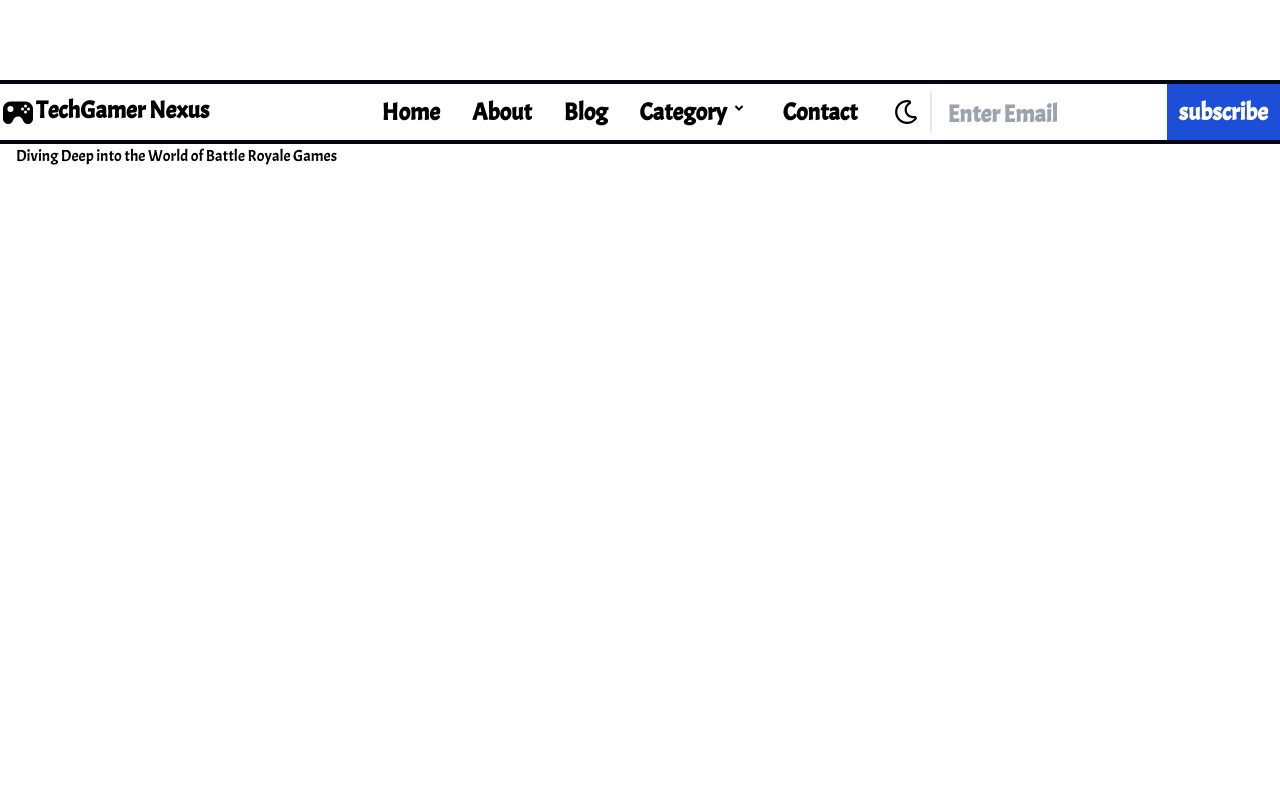
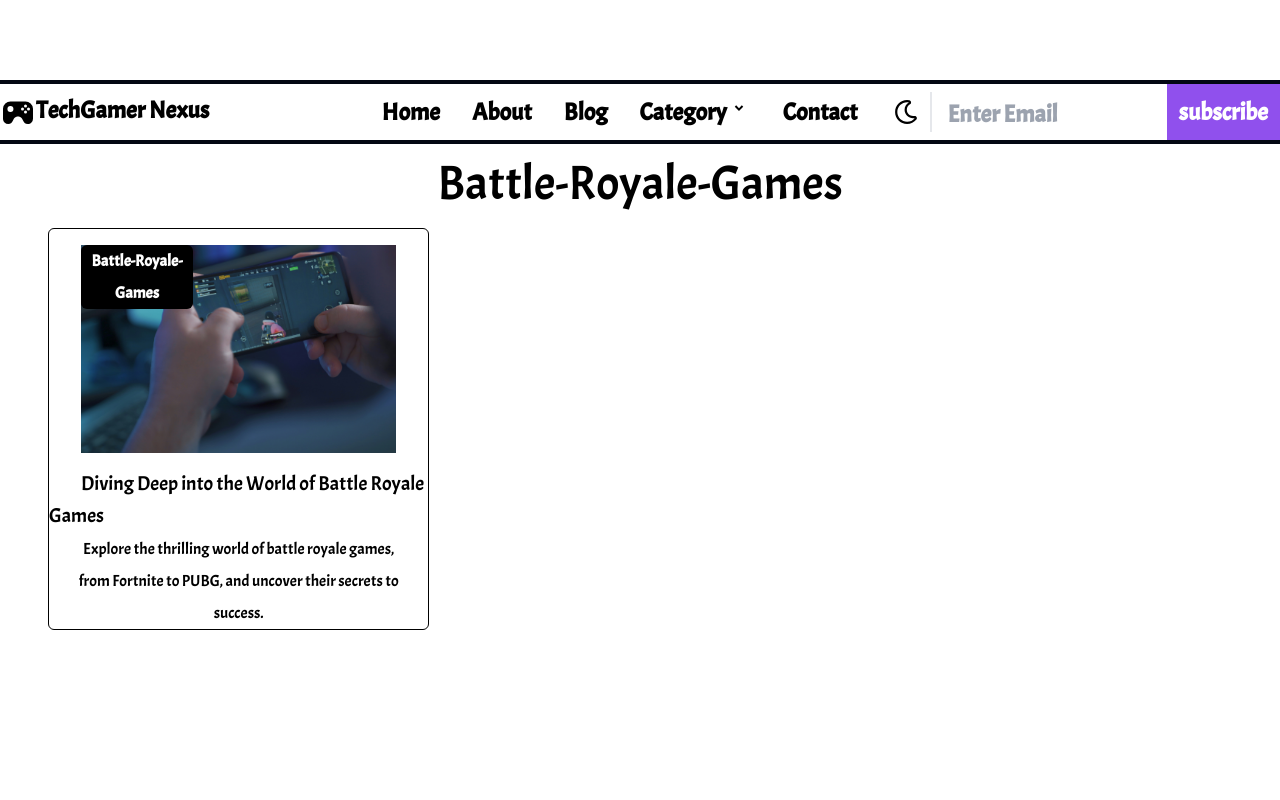
Before and after one commit to Ogojoshua905/univelcityproject, a Next.js app: page /category/Battle-Royale-Games in a window 1280 px wide. Shown: the top 800 px of the page. Built offline with nearby package versions, Linux system fonts and the light colour scheme.

Commit message:
fix: made changes

```diff
--- a/package.json
+++ b/package.json
@@ -9,7 +9,11 @@
     "lint": "next lint"
   },
   "dependencies": {
-    "framer-motion": "^11.1.7",
+    "@chakra-ui/next-js": "^2.2.0",
+    "@chakra-ui/react": "^2.8.2",
+    "@emotion/react": "^11.11.4",
+    "@emotion/styled": "^11.11.5",
+    "framer-motion": "^11.2.0",
     "gsap": "^3.12.5",
     "next": "^14.2.3",
     "next-themes": "^0.3.0",
--- a/src/app/category/[slug]/page.jsx
+++ b/src/app/category/[slug]/page.jsx
@@ -1,17 +1,45 @@
 "use client"
 import { articles } from "@/app/page"
+import Link from "next/link"
 
 
 export default function CategorySlug({params}) {
-    const filteredCat = articles.filter(articles => articles.category ==
+    const filteredCat = articles.filter(article => article.category ==
          params.slug)
   return (
-    <div className="grid md:grid-cols-3 gap-4 mb-7 object-cover pl-4 pr-4">
-      {filteredCat.map( articles => (
-        <section className={`bg-[url(/media/${articles.category}.jpg)bg-cover h-[300px]]`}>
-            <h2>{articles.title}</h2>
-        </section>
-      ))}
+    // <div className="grid md:grid-cols-3 gap-4 mb-7 object-cover pl-4 pr-4">
+    //   {filteredCat.map( article => (
+    //     <section className={`bg-[url(/media/${article.category}.jpg)bg-cover h-[300px]]`}>
+    //         <h2>{article.title}</h2>
+    //     </section>
+    //   ))}
+    // </div>
+    <div>
+      <div>
+        <h1 className=" text-center text-5xl my-4">{params.slug}</h1>
+
+        {/* <div>
+          <Image className="sm:w-auto sm:h-auto md:w-[170vh] ml-9 md:h-[70vh] bg-cover md:pl-12 md:mx-auto py-12" src="@/public/media/Abstract.jpg" height="500" width="400" alt="Blog Page"/>
+        </div> */}
+      </div>
+
+
+    <div className="grid md:grid-cols-2 my-5 lg:grid-cols-3 sm:grid-cols-1 gap-5  mx-12">
+    {filteredCat.map(article => (
+      <div key={article.id} className="border border-black leading-loose dark:border-white hover:duration-700 hover:ease-out hover:bg-gradient-to-tr from-red-500 via-pink-600 to-pink-400 rounded-md">
+        <Link href={`/blog/${article.title.split(' ').join('-')}`} title={article.title}>
+          <section className={`bg-cover h-52 my-4 border-black mx-8`} style={{backgroundImage: `url(/media/${article.category}.jpg)`}}>
+
+            <div className=" text-center">
+          <h2 className=" h-auto w-28 text-center rounded-md text-white bg-black hover:bg-violet-500  font-bold">{article.category}</h2>
+            </div>
+          </section>
+          <span className=" text-center items-center text-xl px-8">{article.title}</span>
+          <p className="  text-center px-6">{article.introduction}</p>
+        </Link>
+      </div>
+    ))}
+  </div>
     </div>
   )
 }
--- a/src/app/comps/Button.jsx
+++ b/src/app/comps/Button.jsx
@@ -8,6 +8,6 @@ export default function Button({status}) {
     //  whileHover={{
     //   scale: 1.1,}}
     //   transition={{ bounceDamping: 5, bounceStiffness: 100 }}
-     className=" bg-blue-700 text-white p-3 hover:bg-red-700">{status}</motion.button>
+     className=" bg-[#9050ed] text-white p-3 hover:bg-[#ad7ef2]">{status}</motion.button>
   )
 }
--- a/src/app/comps/Navbar.jsx
+++ b/src/app/comps/Navbar.jsx
@@ -78,7 +78,7 @@ export default function Navbar() {
         <div className='items-center md:hidden flex cursor-pointer' onClick={toggleNavBar} >
 
 
-        <button className=' items-center justify-center p-2 '>
+        <button className=' items-center bg-[#9050ed] justify-center p-2 '>
 
         {isClick ? ( <MdOutlineClose /> ) : ( <RxHamburgerMenu/>)
       }
@@ -166,9 +166,9 @@ export default function Navbar() {
       animate={{ height: "auto", opacity: 1 }}
       exit={{ height: 0, opacity: 0 }}
       transition={{ duration: 0.3 }}
-      className='md:hidden block px-2 pt-2 pb-3 space-y-1 sm:px-3'>
+      className='md:hidden block px-2 pt-2 pb-3 bg-[#caacf7] space-y-1 sm:px-3'>
 
-            <Link href="/" className='p-2'>
+            <Link href="/" className='p-2 hover:text-[#9147FF]'>
               Home
             </Link>
 
@@ -177,18 +177,18 @@ export default function Navbar() {
 
 
           <Link className=' block' href="/about" onClick={closeNavBar}>
-           <span className='p-2 hover:border-b-4 border-transparent border-b transition-colors duration-500 ease-in-out hover:border-yellow-500'>About</span>
+           <span className='p-2 hover:border-b-4 border-transparent border-b transition-colors duration-500 ease-in-out hover:text-[#9147FF]'>About</span>
             </Link>
 
 
 
           <Link className='block' href="/category" onClick={closeNavBar}>
-            <span className='p-2 hover:border-b-4 border-transparent border-b transition-colors duration-500 ease-in-out hover:border-blue-500'>Blog</span>
+            <span className='p-2 hover:border-b-4 border-transparent border-b transition-colors duration-500 ease-in-out hover:text-[#9147FF]'>Blog</span>
             </Link>
 
             <div className="relative w-fit h-fit" onMouseEnter={toggleCatDropdown} onMouseLeave={toggleCatDropdownUp}>
 
-        <span className='p-2 flex'>
+        <span className='p-2 flex hover:text-[#9147FF]'>
           Category <RiArrowDropDownLine className=' hover:animate-bounce' />
         </span>
       {showFlyout && (
@@ -239,7 +239,7 @@ export default function Navbar() {
 
 
           <Link className='block' href="/contact" onClick={closeNavBar}>
-            <span className='p-2 hover:border-b-4 border-transparent border-b transition-colors duration-500 ease-in-out hover:border-violet-500'>Contact</span>
+            <span className='p-2 hover:border-b-4 border-transparent border-b transition-colors duration-500 ease-in-out hover:text-[#9147FF]'>Contact</span>
             </Link>
 
 
@@ -247,9 +247,12 @@ export default function Navbar() {
         <ThemeSwitch />
         </div>
 
-    <div className=' flex'>
+    <div className='md:flex sm:block'>
 
-        <Input type="email" userid="email" place="Enter Email" /><Button className="p-3" status="subscribe" />
+        <input className='w-full focus:outline-none py-2 border-black border-2 block sm:w-auto lg:w-full bg-inherit' type="email" userid="email" placeholder="Enter Email" />
+        <button className=" my-4 sm:mx-auto w-full sm:items-center py-2 mx-auto border border-transparent shadow-sm text-white bg-[#9147FF] hover:bg-[#af7aff] focus:outline-none rounded-md focus:ring-2 focus:ring-offset-2">
+          Subscribe
+        </button>
     </div>
 
       </motion.div>
--- a/src/app/page.jsx
+++ b/src/app/page.jsx
@@ -322,7 +322,7 @@ export default function Home() {
             </div>
 
             <div className=" col-span-2 w-auto row-span-2 col-start-3">
-              <img src="/media/Talking.jpg" className="h-[700px] border-b-2 border-black"/>
+              <Image src="/media/Talking.jpg" className="h-[700px] border-b-2 border-black" width="500" height="500"/>
             </div>
             {
               <div className=" col-span-1 row-span-1 p-4 border-2 border-black border-l-0 dark:border-red-700 border-t-0" key={eSports.id}>
@@ -357,7 +357,7 @@ export default function Home() {
       <div className="grid md:grid-cols-2 sm:grid-cols-1 lg:grid-cols-3">
   <div className="lg:col-span-2 sm:col-span-1 row-start-1 row-span-1 px-24">
     <div className="mt-8 mb-6">
-      <img className="w-full h-full" src="https://images.pexels.com/photos/9072385/pexels-photo-9072385.jpeg?auto=compress&cs=tinysrgb&w=400" alt="don't care" />
+      <Image className="w-full h-full" src="https://images.pexels.com/photos/9072385/pexels-photo-9072385.jpeg?auto=compress&cs=tinysrgb&w=400" height="500" width='500' alt="don't care" />
     </div>
 
     <div className="flex space-x-2">
@@ -375,7 +375,7 @@ export default function Home() {
     <div className="border-b-2 border-black">
       <h1 className="text-3xl mb-10">Welcome</h1>
       <div className="rounded-full overflow-hidden w-36 h-36 border-white border-4 hover:border-purple-600">
-        <img className="w-full h-full object-cover" src="/media/Emily-Johnson.jpg" alt="Emily" />
+        <Image className="w-full h-full object-cover" src="/media/Emily-Johnson.jpg" height="500" width="500" alt="Emily" />
       </div>
       <div className="my-8 leading-relaxed">
         <h2 className="font-bold">Hello I am Emily Johnson</h2>
--- a/tailwind.config.js
+++ b/tailwind.config.js
@@ -7,13 +7,35 @@ module.exports = {
   ],
   theme: {
     extend: {
-      backgroundImage: {
-        "gradient-radial": "radial-gradient(var(--tw-gradient-stops))",
-        "gradient-conic":
-          "conic-gradient(from 180deg at 50% 50%, var(--tw-gradient-stops))",
-      },
-    },
-  },
+        colors: {
+            primary: "rgb(145, 71, 255)",
+            "primary-content": "rgb(255, 255, 255)",
+            "primary-dark": "rgb(115, 20, 255)",
+            "primary-light": "rgb(175, 122, 255)",
+
+            secondary: "rgb(255, 71, 89)",
+            "secondary-content": "rgb(71, 0, 7)",
+            "secondary-dark": "rgb(255, 20, 43)",
+            "secondary-light": "rgb(255, 122, 135)",
+
+            background: "rgb(25, 25, 26)",
+            foreground: "rgb(38, 37, 39)",
+            border: "rgb(63, 62, 65)",
+
+            copy: "rgb(251, 251, 251)",
+            "copy-light": "rgb(217, 216, 218)",
+            "copy-lighter": "rgb(165, 164, 168)",
+
+            success: "rgb(71, 255, 71)",
+            warning: "rgb(255, 255, 71)",
+            error: "rgb(255, 71, 71)",
+
+            "success-content": "rgb(0, 71, 0)",
+            "warning-content": "rgb(71, 71, 0)",
+            "error-content": "rgb(255, 255, 255)"
+        },
+    }
+},
   plugins: [],
   darkMode:  "class",
 };
```
Also changed, not shown: public/media/Blog.jpg (added), 1 other file (tests, documents, lock files or other folders).
